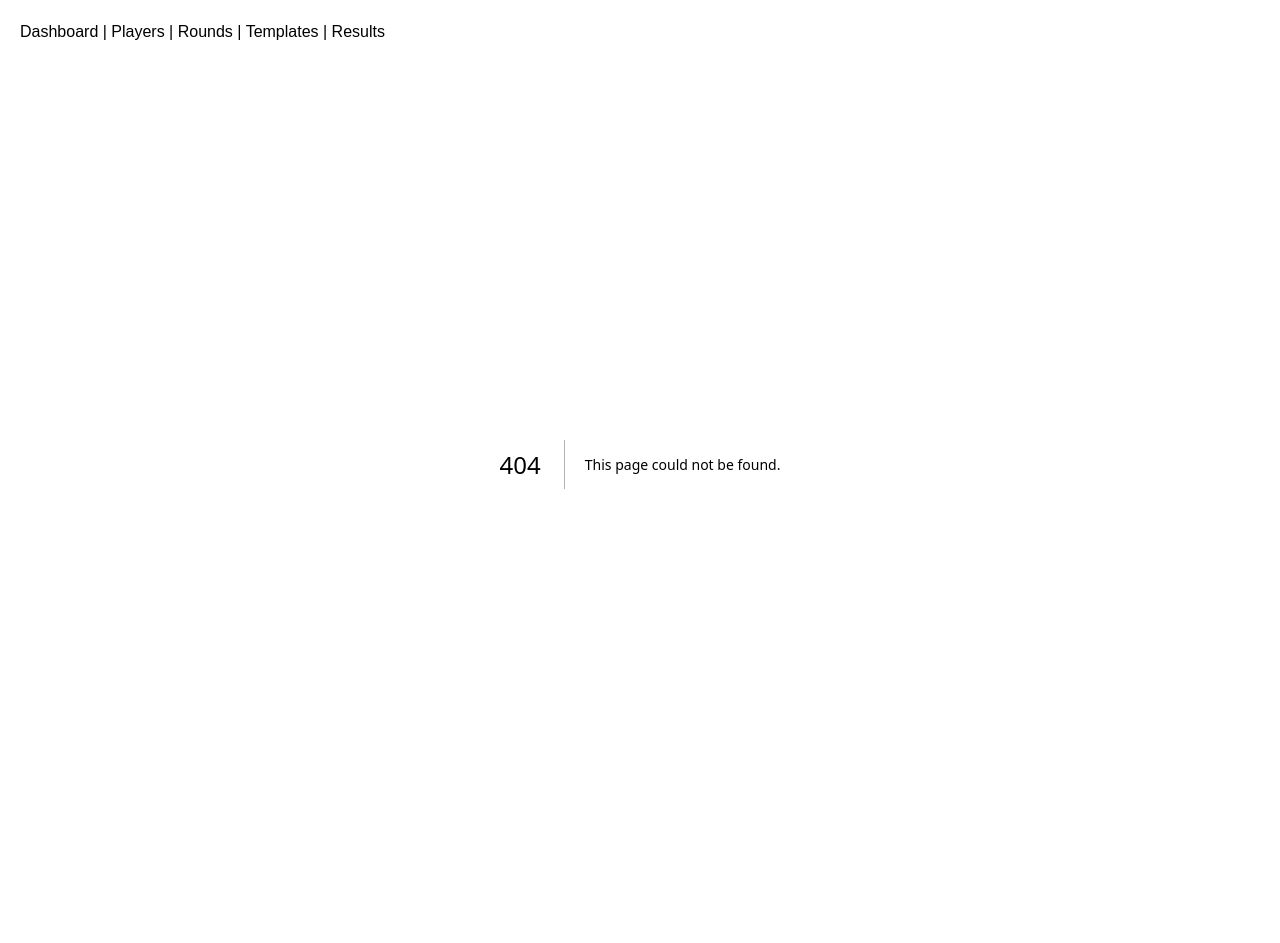
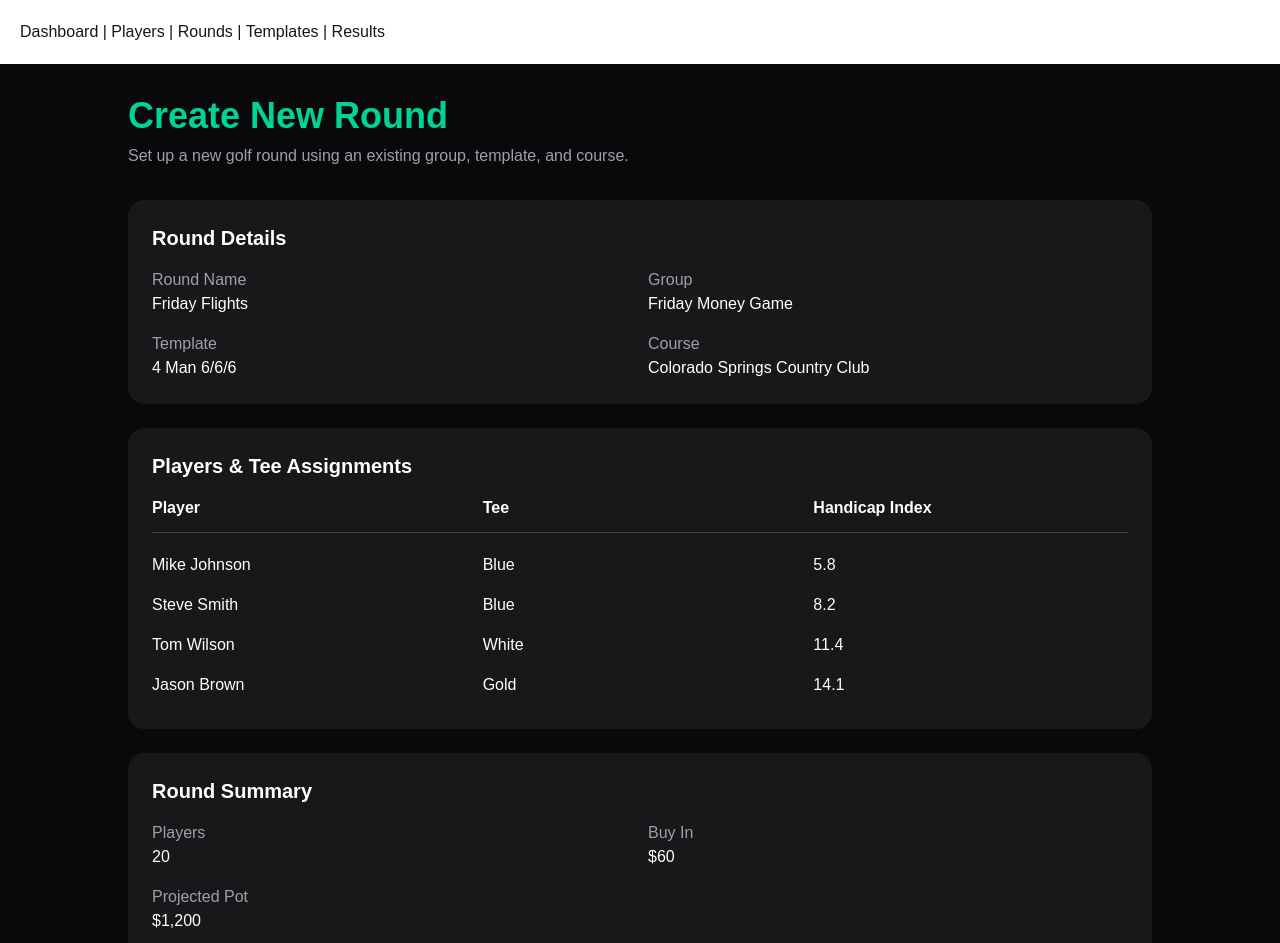
Before and after one commit to Cody-Ayers/club-games, a Next.js app: page /rounds/create in a window 1280 px wide. Before the commit this address had no page. Shown: the top 943 px of the page. Before the commit the page ends 864 px from the top, so only its background shows below. Built offline with nearby package versions, Linux system fonts and the light colour scheme.

Commit message:
Build create round page

```diff
--- /dev/null
+++ b/src/app/rounds/create/page.tsx
@@ -0,0 +1,102 @@
+export default function CreateRoundPage() {
+  return (
+    <main className="min-h-screen bg-zinc-950 text-white p-8">
+      <div className="max-w-5xl mx-auto">
+        <h1 className="text-4xl font-bold text-emerald-400 mb-2">
+          Create New Round
+        </h1>
+
+        <p className="text-zinc-400 mb-8">
+          Set up a new golf round using an existing group, template, and course.
+        </p>
+
+        <div className="bg-zinc-900 rounded-2xl p-6 mb-6">
+          <h2 className="text-xl font-semibold mb-4">Round Details</h2>
+
+          <div className="grid grid-cols-2 gap-4">
+            <div>
+              <p className="text-zinc-400">Round Name</p>
+              <p>Friday Flights</p>
+            </div>
+
+            <div>
+              <p className="text-zinc-400">Group</p>
+              <p>Friday Money Game</p>
+            </div>
+
+            <div>
+              <p className="text-zinc-400">Template</p>
+              <p>4 Man 6/6/6</p>
+            </div>
+
+            <div>
+              <p className="text-zinc-400">Course</p>
+              <p>Colorado Springs Country Club</p>
+            </div>
+          </div>
+        </div>
+
+        <div className="bg-zinc-900 rounded-2xl p-6 mb-6">
+          <h2 className="text-xl font-semibold mb-4">
+            Players & Tee Assignments
+          </h2>
+
+          <div className="grid grid-cols-3 gap-4 border-b border-zinc-700 pb-3 mb-3 font-semibold">
+            <div>Player</div>
+            <div>Tee</div>
+            <div>Handicap Index</div>
+          </div>
+
+          <div className="grid grid-cols-3 gap-4 py-2">
+            <div>Mike Johnson</div>
+            <div>Blue</div>
+            <div>5.8</div>
+          </div>
+
+          <div className="grid grid-cols-3 gap-4 py-2">
+            <div>Steve Smith</div>
+            <div>Blue</div>
+            <div>8.2</div>
+          </div>
+
+          <div className="grid grid-cols-3 gap-4 py-2">
+            <div>Tom Wilson</div>
+            <div>White</div>
+            <div>11.4</div>
+          </div>
+
+          <div className="grid grid-cols-3 gap-4 py-2">
+            <div>Jason Brown</div>
+            <div>Gold</div>
+            <div>14.1</div>
+          </div>
+        </div>
+
+        <div className="bg-zinc-900 rounded-2xl p-6 mb-6">
+          <h2 className="text-xl font-semibold mb-4">Round Summary</h2>
+
+          <div className="grid grid-cols-2 gap-4">
+            <div>
+              <p className="text-zinc-400">Players</p>
+              <p>20</p>
+            </div>
+
+            <div>
+              <p className="text-zinc-400">Buy In</p>
+              <p>$60</p>
+            </div>
+
+            <div>
+              <p className="text-zinc-400">Projected Pot</p>
+              <p>$1,200</p>
+            </div>
+          </div>
+        </div>
+
+        <button className="bg-emerald-600 hover:bg-emerald-500 px-6 py-3 rounded-xl font-semibold">
+          Create Round
+        </button>
+      </div>
+    </main>
+  );
+}
--- a/src/app/rounds/page.tsx
+++ b/src/app/rounds/page.tsx
@@ -0,0 +1,53 @@
+export default function RoundsPage() {
+  return (
+    <main className="min-h-screen bg-zinc-950 text-white p-8">
+      <div className="max-w-5xl mx-auto">
+        <h1 className="text-4xl font-bold text-emerald-400 mb-2">Rounds</h1>
+
+        <p className="text-zinc-400 mb-8">
+          Manage your game rounds and settings.
+        </p>
+
+        <div className="bg-zinc-900 rounded-2xl p-6">
+          <div className="grid grid-cols-5 gap-4 border-b border-zinc-700 pb-3 mb-3 font-semibold">
+            <div>Round Name</div>
+            <div>Course</div>
+            <div>Players</div>
+            <div>Pot</div>
+            <div>Status</div>
+          </div>
+
+          <div className="grid grid-cols-5 gap-4 py-2">
+            <div>Wednesday Woods</div>
+            <div>CSCC</div>
+            <div>20 Players</div>
+            <div>$1200</div>
+            <div>Active</div>
+          </div>
+
+          <div className="grid grid-cols-5  gap-4 py-2">
+            <div>Firday Flights</div>
+            <div>CSCC</div>
+            <div>12 Players</div>
+            <div>$720</div>
+            <div>Upcoming</div>
+          </div>
+
+          <div className="grid grid-cols-5 gap-4 py-2">
+            <div>Saturday Singles</div>
+            <div>CSCC</div>
+            <div>14 Players</div>
+            <div>$840</div>
+            <div>Completed</div>
+          </div>
+        </div>
+
+        <div className="mt-6">
+          <button className="bg-emerald-600 hover:bg-emerald-500 px-4 py-2 rounded-xl font-semibold">
+            Create Round
+          </button>
+        </div>
+      </div>
+    </main>
+  );
+}
```
